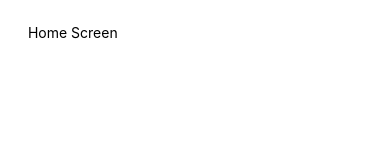
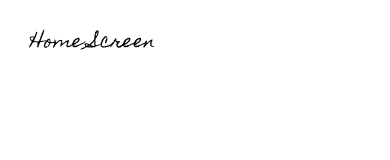
Before and after one commit to Cyjin-jani/myReactNativebasic, a React Native app: screen / in a window 390 px wide. Shown: the top 160 px of the page. Built offline with nearby package versions, Linux system fonts and the light colour scheme.

Commit message:
custom fonts apply to app

```diff
--- a/App.js
+++ b/App.js
@@ -1,8 +1,28 @@
 import { StatusBar } from 'expo-status-bar';
 import React, { useState } from 'react';
+import * as Font from 'expo-font';
 
 import Home from './screens/home';
 
+import AppLoading from 'expo-app-loading';
+
+const getFonts = () =>
+  Font.loadAsync({
+    'HomemadeApple-Regular': require('./assets/fonts/HomemadeApple-Regular.ttf'),
+  });
+
 export default function App() {
-  return <Home />;
+  const [fontLoaded, setFontLoaded] = useState(false);
+
+  if (fontLoaded) {
+    return <Home />;
+  } else {
+    return (
+      <AppLoading
+        startAsync={getFonts}
+        onFinish={() => setFontLoaded(true)}
+        onError={() => console.log('err')}
+      />
+    );
+  }
 }
--- a/package.json
+++ b/package.json
@@ -9,6 +9,8 @@
   },
   "dependencies": {
     "expo": "~41.0.1",
+    "expo-app-loading": "^1.0.3",
+    "expo-font": "~9.1.0",
     "expo-status-bar": "~1.0.4",
     "react": "16.13.1",
     "react-dom": "16.13.1",
--- a/screens/home.js
+++ b/screens/home.js
@@ -4,7 +4,7 @@ import { StyleSheet, View, Text } from 'react-native';
 export default function Home() {
   return (
     <View style={styles.container}>
-      <Text> Home Screen </Text>
+      <Text style={styles.titleText}> Home Screen </Text>
     </View>
   );
 }
@@ -13,4 +13,8 @@ const styles = StyleSheet.create({
   container: {
     padding: 24,
   },
+  titleText: {
+    fontFamily: 'HomemadeApple-Regular',
+    fontSize: 18,
+  },
 });
```
Also changed, not shown: assets/fonts/HomemadeApple-Regular.ttf (added), 1 other file (tests, documents, lock files or other folders).
